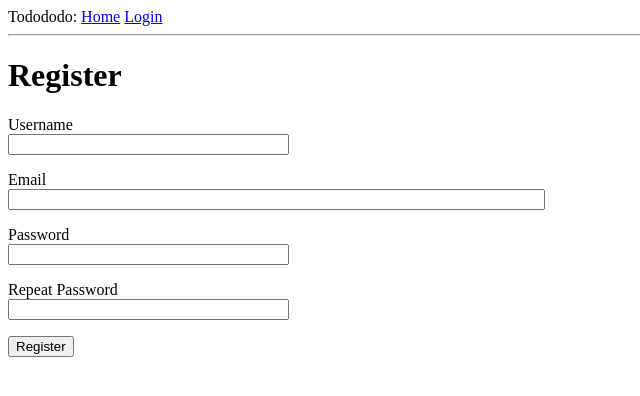
After one commit to vineetkothari23/Todo-web-app, a Flask app: page /register in a window 1280 px wide. The commit adds this page. Shown: the top 396 px of the page, without its empty margins (0-640 px from the left). Run offline with Flask 2, Linux system fonts and the light colour scheme.

Commit message:
full login support

```diff
--- a/app/__init__.py
+++ b/app/__init__.py
@@ -2,10 +2,12 @@ from flask import Flask
 from config import Config
 from flask_sqlalchemy import SQLAlchemy
 from flask_migrate import Migrate
+from flask_login import LoginManager
 
 app = Flask(__name__)
 app.config.from_object(Config)
 db = SQLAlchemy(app)
 migrate = Migrate(app, db)
+login = LoginManager(app)
 
 from app import routes, models
--- a/app/forms.py
+++ b/app/forms.py
@@ -1,9 +1,28 @@
 from flask_wtf import FlaskForm
 from wtforms import StringField, PasswordField, BooleanField, SubmitField
-from wtforms.validators import DataRequired
+from wtforms.validators import ValidationError, DataRequired, Email, EqualTo
+from app.models import User
 
 class LoginForm(FlaskForm):
-    username = StringField('Username', validators=[DataRequired()])
-    password = PasswordField('Password', validators=[DataRequired()])
-    remember_me = BooleanField('Remember Me')
-    submit = SubmitField('Sign In')
+	username = StringField('Username', validators=[DataRequired()])
+	password = PasswordField('Password', validators=[DataRequired()])
+	remember_me = BooleanField('Remember Me')
+	submit = SubmitField('Sign In')
+
+class RegistrationForm(FlaskForm):
+	username = StringField('Username', validators=[DataRequired()])
+	email = StringField('Email', validators=[DataRequired(), Email()])
+	password = PasswordField('Password', validators=[DataRequired()])
+	password2 = PasswordField(
+	'Repeat Password', validators=[DataRequired(), EqualTo('password')])
+	submit = SubmitField('Register')
+ # Checking for unique username
+	def validate_username(self, username):
+		user=User.query.filter_by(username=username.data).first()
+		if user is not None:
+			raise ValidationError('Please use a different username.')
+	#Checking for unique email
+	def validate_email(self, email):
+		user = User.query.filter_by(email=email.data).first()
+		if user is not None:
+			raise ValidationError('Please use a different email address.')
--- a/app/routes.py
+++ b/app/routes.py
@@ -1,19 +1,66 @@
 
-from app import app
-from flask import render_template, flash, redirect,url_for
-from app.forms import LoginForm
+from app import app, db
+from flask import render_template, flash, redirect, url_for, request
+from app.forms import LoginForm, RegistrationForm
+from app.models import User
+from flask_login import current_user, login_user, login_required, logout_user
+from werkzeug.urls import url_parse
 
 @app.route('/')
 @app.route('/index')
+#@login_required
 def index():
 	tasks = [{'task_name':"task_1"},{'task_name':"task_2"}]
 	return  render_template('index.html', title='Home',tasks = tasks)
 
-@app.route('/login', methods=['GET', 'POST'])
+@app.route('/login',methods=['GET','POST'])
 def login():
-    form = LoginForm()
-    if form.validate_on_submit():
-        flash('Login requested for user {}, remember_me={}'.format(
-            form.username.data, form.remember_me.data))
-        return redirect(url_for('index'))
-    return render_template('login.html', title='Sign In', form=form)
+	#if already logging in, redirect to home page
+	if current_user.is_authenticated:
+		return redirect(url_for('index'))
+	form = LoginForm()
+	if form.validate_on_submit():
+		#Getting the user with the username from db
+		user=User.query.filter_by(username=form.username.data).first()
+	# Check if the login is correct
+		if user is None or not user.check_password(form.password.data):
+			flash('Invalid username or password')
+			return redirect(url_for('login')) # here login is the reference of the function name login()
+		# Login  the user as the 'current_user'
+		login_user(user, remember=form.remember_me.data)
+		#Redirection after logging in
+		# Redirecting to the same site, incase of malicious URL. Ref article
+		next_page=request.args.get('next')
+		if not next_page or url_parse(next_page).netloc!='':
+			next_page=url_for('index')
+			return redirect(next_page)
+	return render_template('login.html', title='Sign In', form=form)
+
+@app.route('/logout')
+def logout():
+	logout_user()
+	return redirect(url_for('index'))
+
+@app.route('/register', methods=['GET', 'POST'])
+def register():
+	if current_user.is_authenticated:
+		return redirect(url_for('index'))
+	form = RegistrationForm()
+	if form.validate_on_submit():
+		user=User(username=form.username.data, email=form.email.data)
+		user.set_password(form.password.data)
+		db.session.add(user)
+		db.session.commit()
+		flash('Congratulations, you are now a registered user!')
+		return redirect(url_for('login'))
+	return render_template('register.html', title='Register', form=form)
+
+@app.route('/user/<username>')
+@login_required
+def user(username):
+	user = User.query.filter_by(username=username).first_or_404()
+	posts = [
+	{'author': user, 'body': 'Test post #1'},
+	{'author': user, 'body': 'Test post #2'}
+	]
+	return render_template('user.html', user=user, posts=posts)
--- a/app/templates/base.html
+++ b/app/templates/base.html
@@ -8,10 +8,16 @@
 
     </head>
     <body>
-        <div>Todododo:
-	    <a href="{{ url_for('index') }}">Home</a>
-	    <a href="{{ url_for('login') }}">Login</a>
-	</div>
+        <div>
+	      Todododo:
+	      <a href="{{ url_for('index') }}">Home</a>
+	      {% if current_user.is_anonymous %}
+	      <a href="{{ url_for('login') }}">Login</a>
+	      {% else %}
+	      <a href="{{ url_for('user', username=current_user.username) }}">Profile</a>
+	      <a href="{{ url_for('logout') }}">Logout</a>
+	      {% endif %}
+    	</div>
         <hr>
         {% with messages = get_flashed_messages() %}
         {% if messages %}
--- a/app/templates/login.html
+++ b/app/templates/login.html
@@ -2,6 +2,7 @@
 
 {% block content %}
     <h1>Sign In</h1>
+    <p>New User? <a href="{{ url_for('register') }}">Click to register!</a></p>
     <form action="" method="post" novalidate>
         {{ form.hidden_tag() }}
         <p>
--- /dev/null
+++ b/app/templates/register.html
@@ -0,0 +1,35 @@
+{% extends "base.html" %}{% block content %}
+    <h1>Register</h1>
+    <form action="" method="post">
+        {{ form.hidden_tag() }}
+        <p>
+            {{ form.username.label }}<br>
+            {{ form.username(size=32) }}<br>
+            {% for error in form.username.errors %}
+            <span style="color: red;">[{{ error }}]</span>
+            {% endfor %}
+        </p>
+        <p>
+            {{ form.email.label }}<br>
+            {{ form.email(size=64) }}<br>
+            {% for error in form.email.errors %}
+            <span style="color: red;">[{{ error }}]</span>
+            {% endfor %}
+        </p>
+        <p>
+            {{ form.password.label }}<br>
+            {{ form.password(size=32) }}<br>
+            {% for error in form.password.errors %}
+            <span style="color: red;">[{{ error }}]</span>
+            {% endfor %}
+        </p>
+        <p>
+            {{ form.password2.label }}<br>
+            {{ form.password2(size=32) }}<br>
+            {% for error in form.password2.errors %}
+            <span style="color: red;">[{{ error }}]</span>
+            {% endfor %}
+        </p>
+        <p>{{ form.submit() }}</p>
+    </form>
+{% endblock %}
```
Also changed, not shown: app/models.py (+16 -2 lines), app/templates/user.html (added, +11 -0 lines), todo.py (+6 -1 lines).
